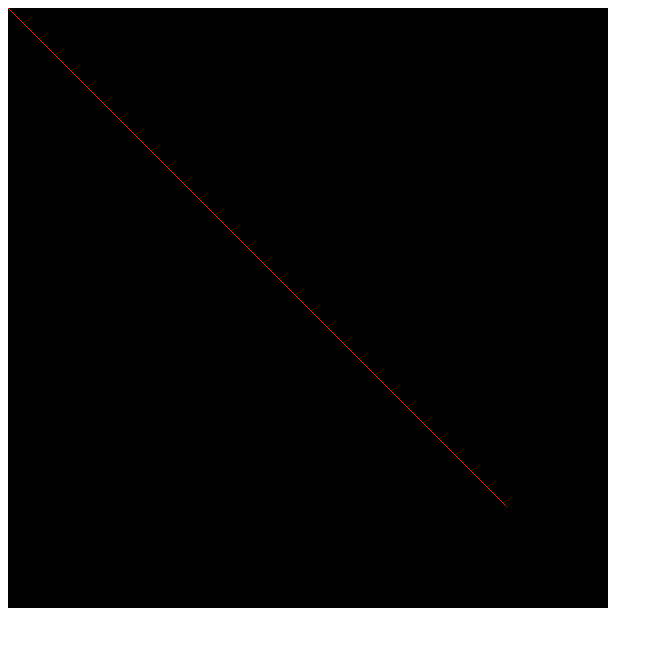
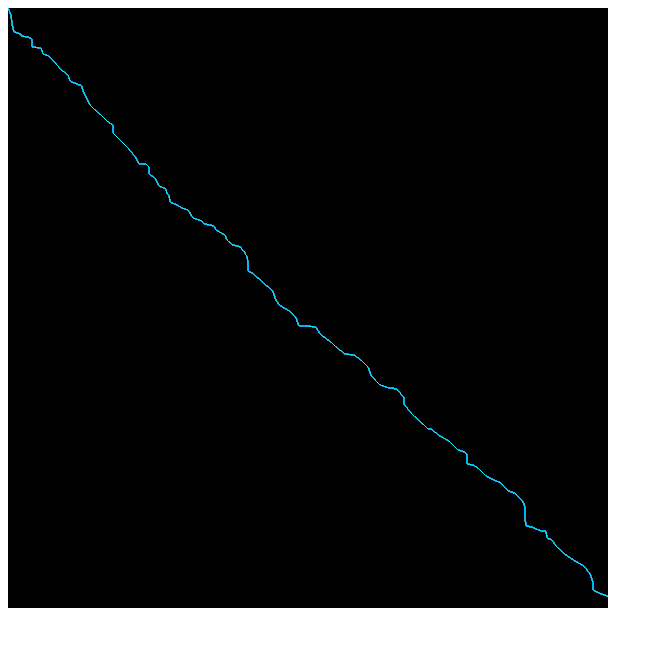
Before and after one commit to luizsdev/RGB-Canvas-Line, a plain HTML site: page index.html in a window 1280 px wide. Shown: the whole page, without its empty margins (0-663 px from the left). Drawn offline with Linux system fonts and the light colour scheme.

Commit message:
colorful lightning lol

```diff
--- a/script.js
+++ b/script.js
@@ -1,7 +1,8 @@
   let canvas = document.getElementById("cnv");
 
   let ctx = canvas.getContext("2d");
-  let ctx2 = canvas.getContext("2d")
+  let ctx2 = canvas.getContext("3d")
+  const colors = ['blue','red','orange','pink','yellow','green','purple','cyan','teal','gray']
   let num;
 
         ctx.moveTo(0,0);
@@ -12,28 +13,18 @@
         function linha(){
             ctx.lineTo(x,y);
             ctx.stroke();
-            x += 2;
-            y += 2;
+            x += Math.floor(Math.random() * 10);
+            y += Math.floor(Math.random() * 10);
         }
 
         setInterval(function(){
                 if(x <= 10000){
                      linha();
                 }
-        },20)
+        },25)
 
-        setInterval(function(){
-                  num = Math.ceil(Math.random() * 3)
-    },20)
-
+    console.log(Math.floor(Math.random() * 10)      )
     setInterval(function(){
-        if(num == 1){
-             ctx.strokeStyle = "blue";
-        }
-       else if (num == 2){
-            ctx.strokeStyle = "red";
-        }
-        else if (num == 3){
-            ctx.strokeStyle = "green";
-        }
-},5)
+            const oneToTenRandom = Math.floor(Math.random() * 10)
+        ctx.strokeStyle = colors[oneToTenRandom]
+},2)
```
Also changed, not shown: index.html (+0 -5 lines).
